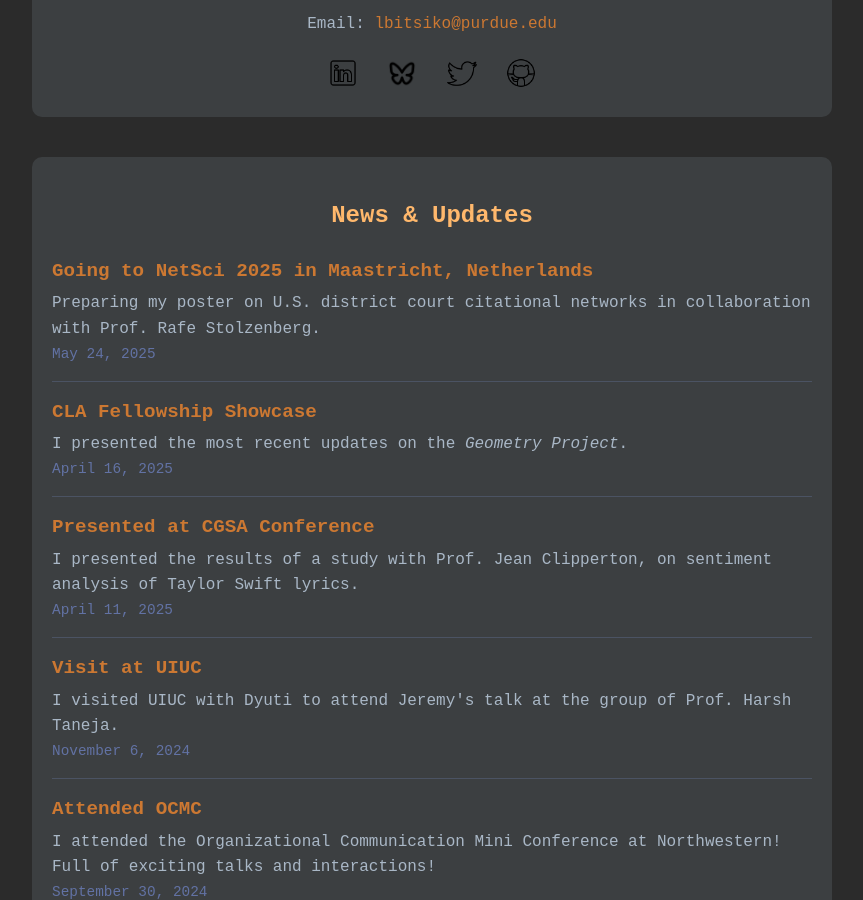
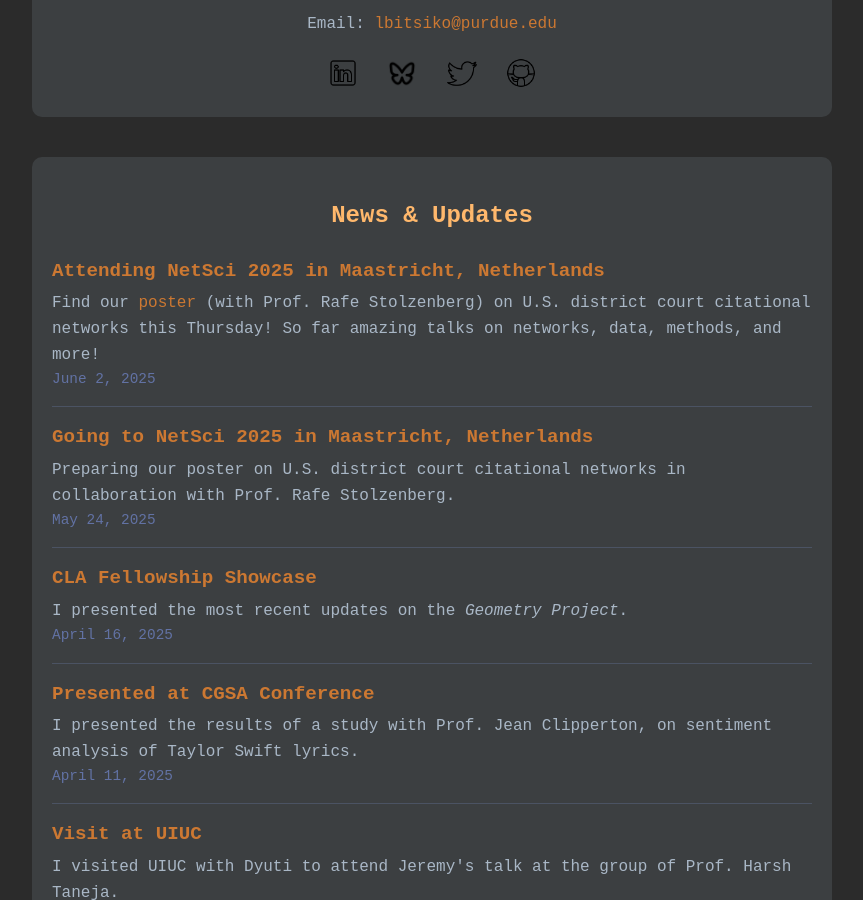
Before and after one commit to lbitsiko/lbitsiko.github.io, a Jekyll site: the page index.html, which Jekyll copies as it is, in a window 1280 px wide and 900 px high, scrolled down 1547 px. Shown: the whole window, without its empty margins (208-1071 px from the left). Built offline with Jekyll 4.4.1, drawn with Linux system fonts in a browser that asks for light colours.

Commit message:
minor fixes, add update

```diff
--- a/index.html
+++ b/index.html
@@ -83,8 +83,14 @@
     <section id="news">
         <h2>News & Updates</h2>
         <div class="news-item">
+            <h3>Attending NetSci 2025 in Maastricht, Netherlands</h3>
+            <p>Find our <a href="https://rwth-aachen.sciebo.de/s/aI1ICq6jtfxcqgn/download?files=204.pdf" target="_blank">poster</a> (with Prof. Rafe Stolzenberg) on U.S. district court citational networks this Thursday!
+
+                So far amazing talks on networks, data, methods, and more! <span class="date">June 2, 2025</span></p>
+        </div>
+        <div class="news-item">
             <h3>Going to NetSci 2025 in Maastricht, Netherlands</h3>
-            <p>Preparing my poster on U.S. district court citational networks in collaboration with Prof. Rafe Stolzenberg. <span class="date">May 24, 2025</span></p>
+            <p>Preparing our poster on U.S. district court citational networks in collaboration with Prof. Rafe Stolzenberg. <span class="date">May 24, 2025</span></p>
         </div>
         <div class="news-item">
             <h3>CLA Fellowship Showcase</h3>
```
Also changed, not shown: _posts/2025-05-29-back-to-Chicago.md (+1 -1 lines), 3 other files.
